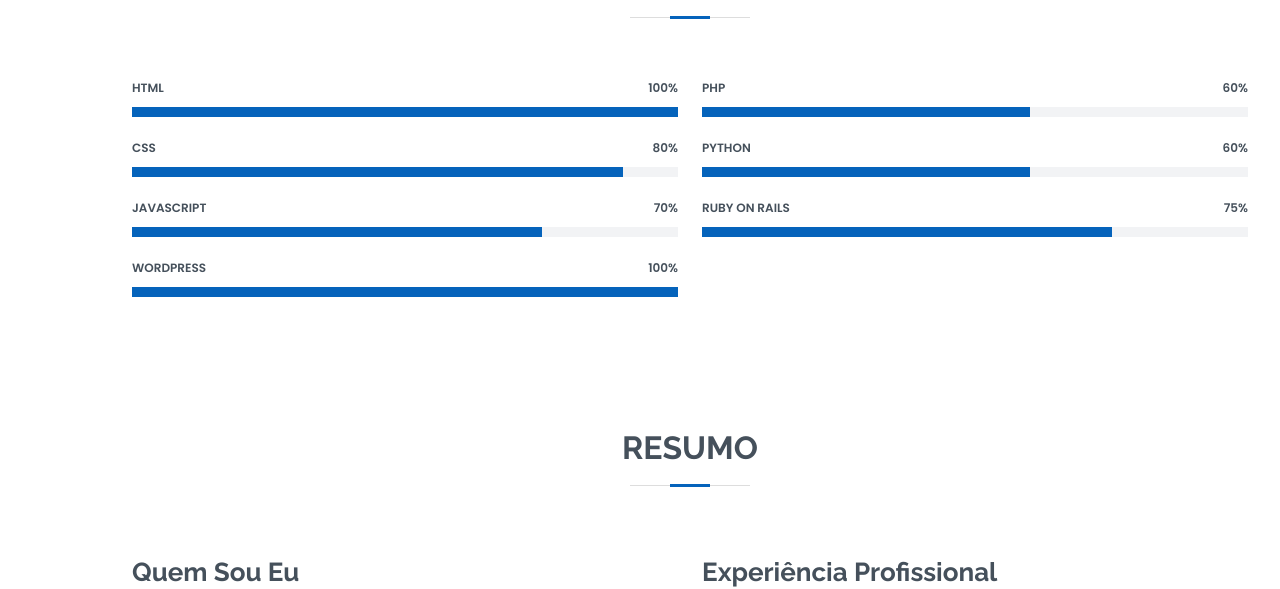
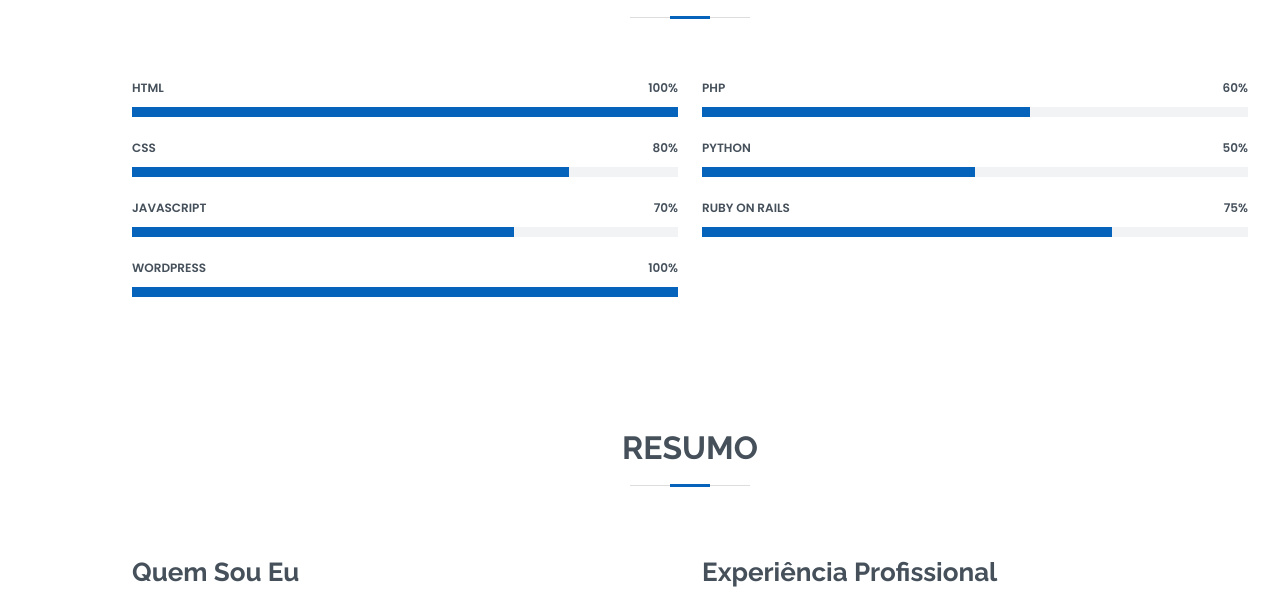
Before and after one commit to victorwilker12/victorwilker12.github.io, a plain HTML site: page index.html in a window 1280 px wide. Shown: the part 1580-2169 px from the top of the page. Drawn offline with nearby package versions, Linux system fonts and the light colour scheme.

Commit message:
change skills

```diff
--- a/index.html
+++ b/index.html
@@ -136,14 +136,14 @@
             <div class="progress">
               <span class="skill">CSS <i class="val">80%</i></span>
               <div class="progress-bar-wrap">
-                <div class="progress-bar" role="progressbar" aria-valuenow="90" aria-valuemin="0" aria-valuemax="100"></div>
+                <div class="progress-bar" role="progressbar" aria-valuenow="80" aria-valuemin="0" aria-valuemax="100"></div>
               </div>
             </div>
 
             <div class="progress">
               <span class="skill">JavaScript <i class="val">70%</i></span>
               <div class="progress-bar-wrap">
-                <div class="progress-bar" role="progressbar" aria-valuenow="75" aria-valuemin="0" aria-valuemax="100"></div>
+                <div class="progress-bar" role="progressbar" aria-valuenow="70" aria-valuemin="0" aria-valuemax="100"></div>
               </div>
             </div>
 
@@ -168,9 +168,9 @@
 
 
             <div class="progress">
-              <span class="skill">Python <i class="val">60%</i></span>
+              <span class="skill">Python <i class="val">50%</i></span>
               <div class="progress-bar-wrap">
-                <div class="progress-bar" role="progressbar" aria-valuenow="60" aria-valuemin="0" aria-valuemax="100"></div>
+                <div class="progress-bar" role="progressbar" aria-valuenow="50" aria-valuemin="0" aria-valuemax="100"></div>
               </div>
             </div>
 
```
